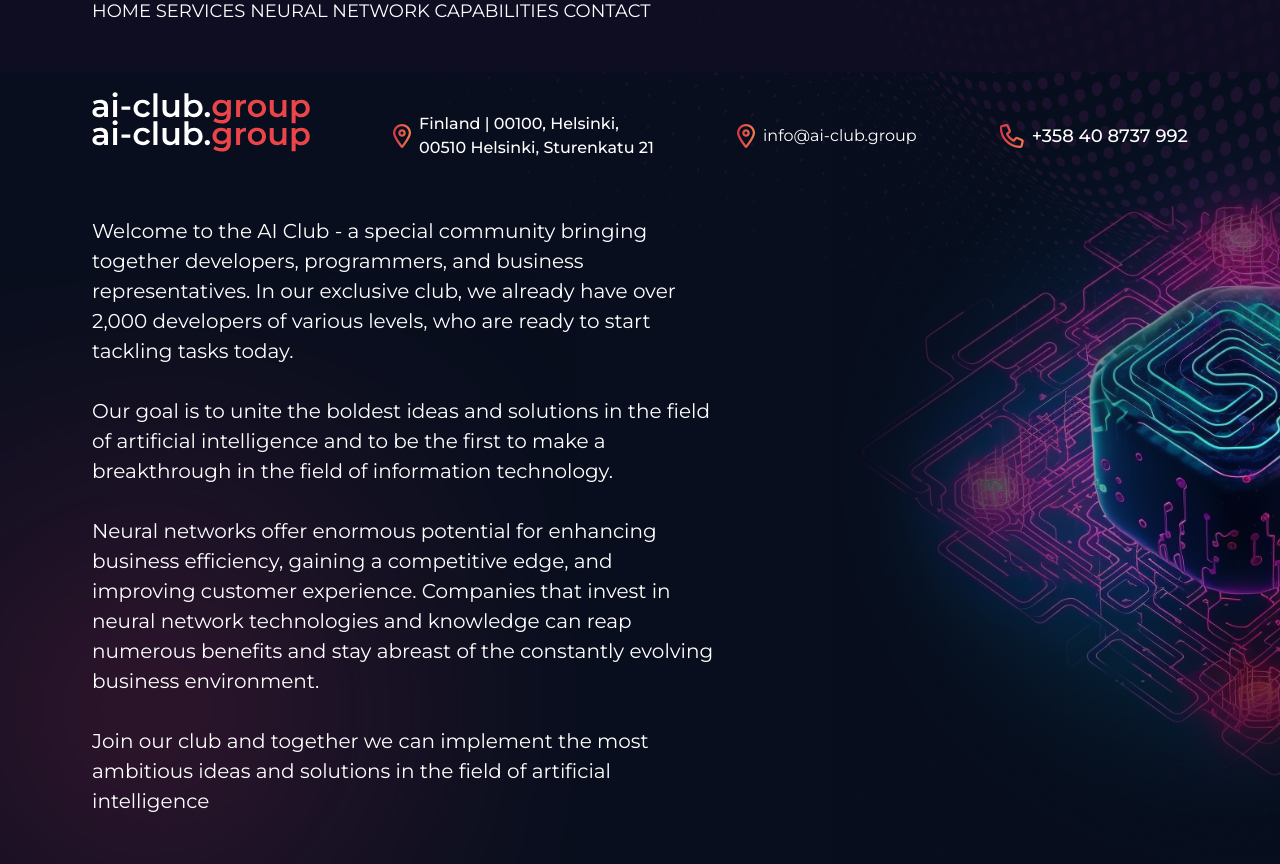
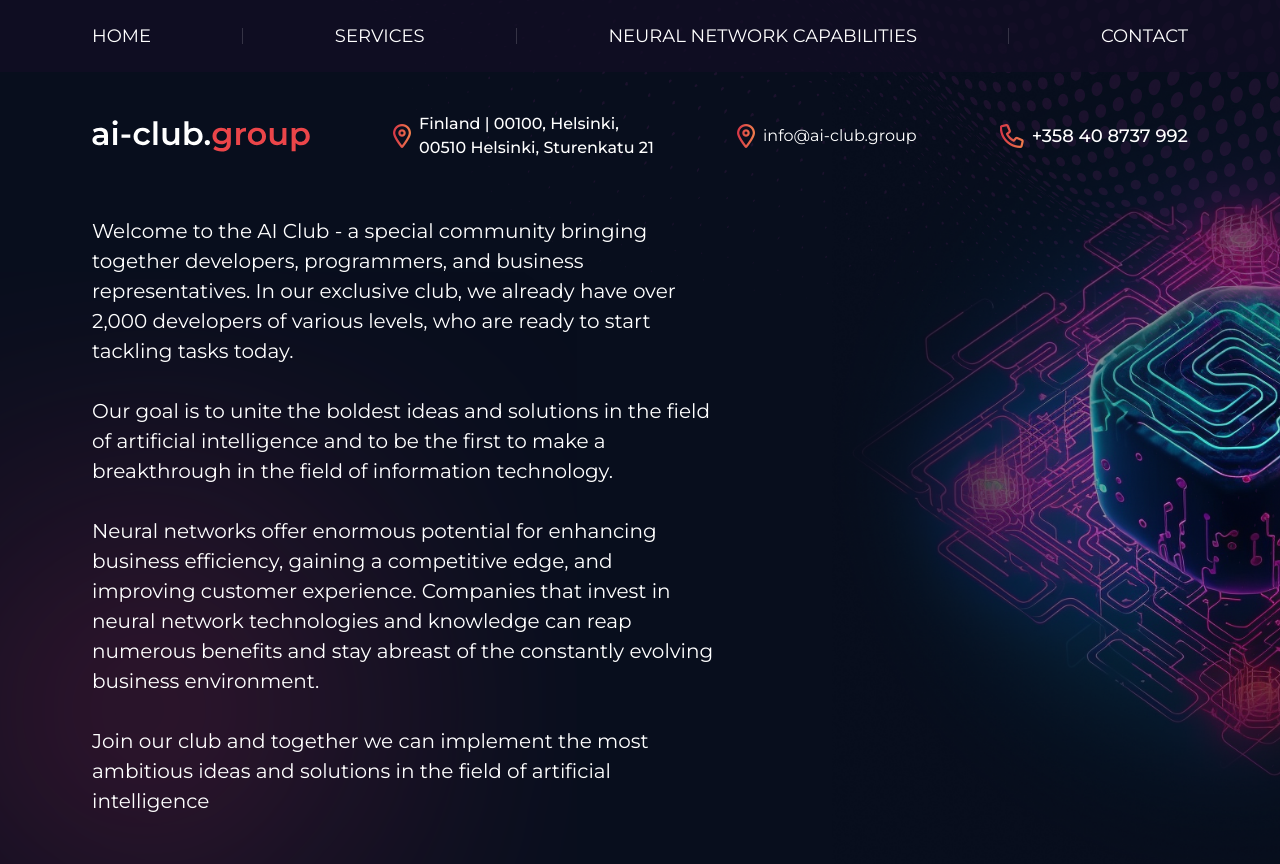
Before and after one commit to torgomyan01/neural-network, a plain HTML site: page index.html in a window 1280 px wide. Drawn offline with Linux system fonts and the light colour scheme.

Commit message:
Change home menu

```diff
--- a/index.html
+++ b/index.html
@@ -37,7 +37,7 @@
 <body class="home">
 
 <div class="menu-site">
-  <div class="container d-flex justify-content-between align-items-center h-100 d-none d-md-block">
+  <div class="container d-flex justify-content-between align-items-center h-100 d-none d-md-flex">
     <a href="#" class="menu-site-item">
       HOME
     </a>
@@ -55,7 +55,7 @@
     </a>
   </div>
   <div class="container d-flex justify-content-between align-items-center h-100">
-    <a href="/index.html">
+    <a href="/index.html" class="d-block d-md-none">
       <img src="assets/images/logo-site.svg" alt="Logo site">
     </a>
     <div class="mobile-menu-board">
```
